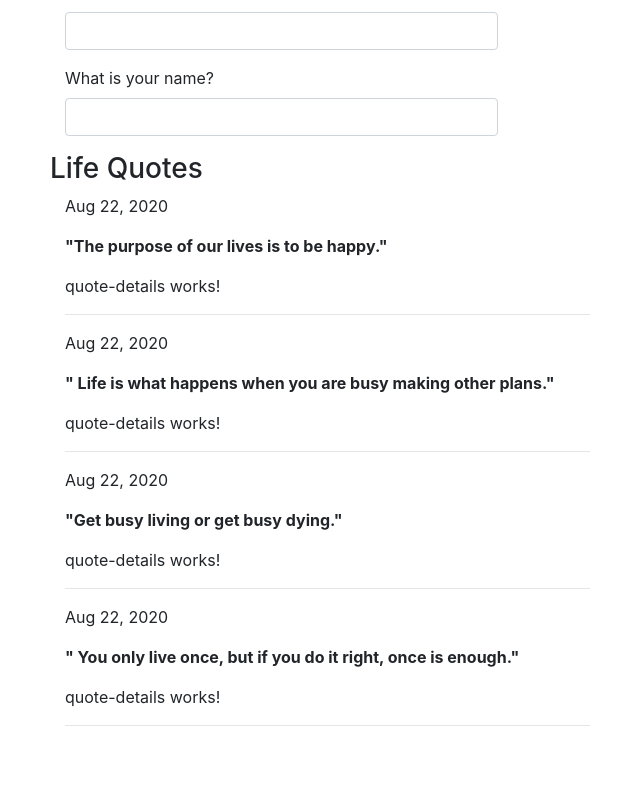
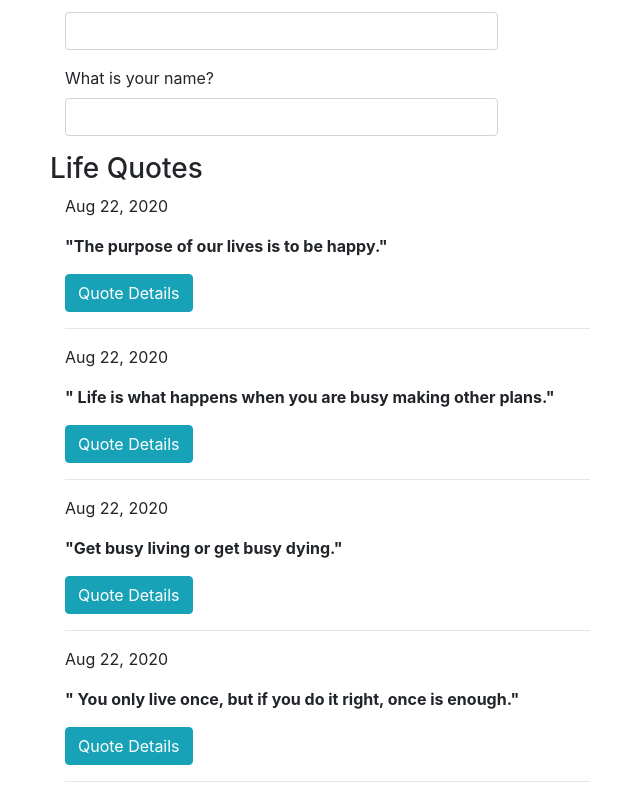
Before and after one commit to DerrickOdhiambo/Quotes-IP1, an Angular app: page / in a window 1280 px wide. Shown: the part 682-1480 px from the top of the page, without its empty margins (35-675 px from the left). Before the commit the page ends 1424 px from the top, so only its background shows below. Built offline with nearby package versions, Linux system fonts and the light colour scheme; a web font is replaced by a local one.

Commit message:
add a button to toggle the datails of the quotes and a function for the toggle effect

```diff
--- a/src/app/quote-details/quote-details.component.html
+++ b/src/app/quote-details/quote-details.component.html
@@ -1 +1,5 @@
-<p>quote-details works!</p>
+<div class="container">
+  <p class="font-italic pt-2">Author: {{ quote.author }}</p>
+
+  <p>This quote was submitted by {{ quote.person }}</p>
+</div>
--- a/src/app/quote/quote.component.html
+++ b/src/app/quote/quote.component.html
@@ -3,10 +3,16 @@
   <div class="container">
     <div class="row">
       <div class="col-md-6">
-        <div *ngFor="let quote of lifeQuotes">
+        <div *ngFor="let quote of lifeQuotes; let i = index">
           <p>{{ quote.date | date }}</p>
           <p class="font-weight-bold">"{{ quote.quote }}"</p>
-          <app-quote-details></app-quote-details>
+          <button (click)="quoteDetails(i)" class="btn btn-info">
+            Quote Details
+          </button>
+          <app-quote-details
+            *ngIf="quote.showQuoteDetails"
+            [quote]="quote"
+          ></app-quote-details>
           <hr />
         </div>
       </div>
--- a/src/app/quote/quote.component.ts
+++ b/src/app/quote/quote.component.ts
@@ -33,6 +33,11 @@ export class QuoteComponent implements OnInit {
       'Levis Juma'
     ),
   ];
+
+  quoteDetails(index) {
+    this.lifeQuotes[index].showQuoteDetails = !this.lifeQuotes[index]
+      .showQuoteDetails;
+  }
   constructor() {}
 
   ngOnInit(): void {}
```
